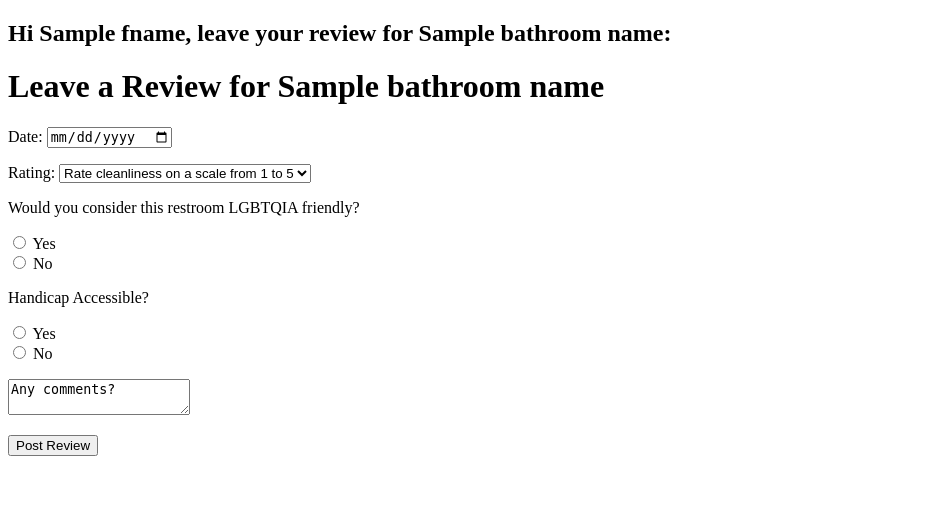
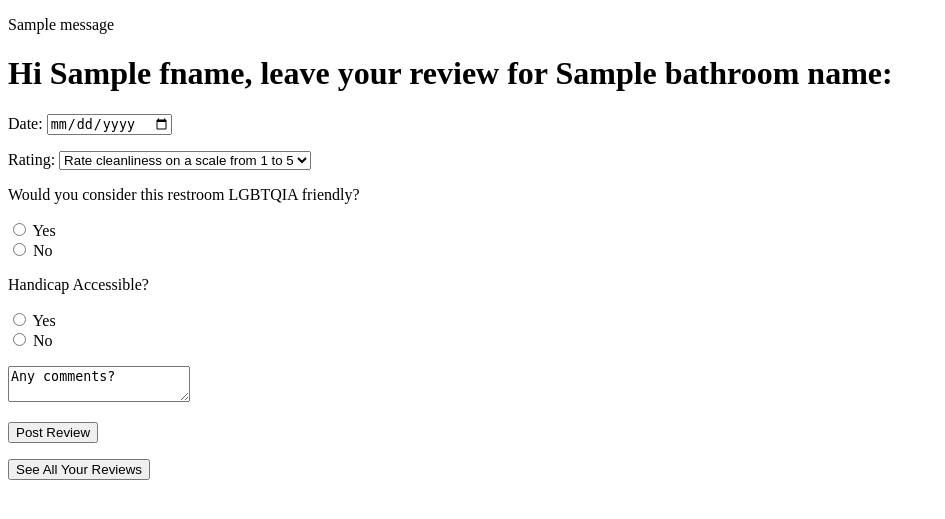
Before and after one commit to catalyst-777/goGo, a Flask app: template templates/review-form.html in a window 1280 px wide. Shown: the top 519 px of the page, without its empty margins (0-945 px from the left). Run offline with Flask 2, Linux system fonts and the light colour scheme; the template is opened without the code that fills it: most values are stand-ins (such as "Sample title", 1, 10 or a date in 2020); one stand-in notice (Sample message) is shown.

Commit message:
Allow users to see their previous reviews

```diff
--- a/server.py
+++ b/server.py
@@ -97,10 +97,12 @@ def get_restrooms():
 def show_review_form():
     """Show review form"""
     bathroom_id = request.form.get("bathroomID")
+    session["bathroom_id"] = bathroom_id
     bathroom_name = request.form.get("bathroomName")
     session["bathroomName"] = bathroom_name
     print('in show review route')
-    return render_template('review-form.html', bathroom_id = bathroom_id, bathroom_name = bathroom_name, bathroomName = session["bathroomName"], fname = session["user_fname"], user_id = session["user_id"])
+
+    return render_template('review-form.html', bathroom_id = session["bathroom_id"], bathroom_name = bathroom_name, bathroomName = session["bathroomName"], fname = session["user_fname"], user_id = session["user_id"])
 
 #Create user review
 @app.route("/review-form/createReview", methods=["POST"])
@@ -110,7 +112,7 @@ def create_review():
     date_time = request.form.get("date-picker")
     date_time = datetime.strptime(date_time, "%Y-%m-%d")
 
-    bathroom_id = request.form.get("bathroomID")
+    bathroom_id = session["bathroom_id"]
     bathroom_name = session["bathroomName"]
     cleanliness = request.form.get("cleanliness")
     lgbt_frendly = request.form.get("lgbt_friendly")
@@ -128,17 +130,18 @@ def create_review():
 
     crud.create_review(date_time, cleanliness, accessible, lgbt_frendly, comments, bathroom_id, user_id)
     flash("You're review has been added!")
-    return render_template('review-form.html', fname = session["user_fname"], user_id = session["user_id"], bathroom_name = session["bathroomName"])
+
+    return render_template('review-form.html', fname = session["user_fname"], user_id = session["user_id"], bathroom_name = session["bathroomName"], bathroom_id = session["bathroom_id"])
 
 
-#Get all of a particular user's reviews<input type="hidden" id="bathroomName" name="bathroomName" value="${restroomMarker.name}">
-# @app.route("/all_user_reviews", methods=["GET", "POST"])
-# def get_all_user_reviews():
-#     """Show all reviews"""
-#     bathroom_id = request.form.get("bathroomID")
-#     bathroom_name = request.form.get("bathroomName")
-#     print('in get reviews route')
-#     return render_template('/user_page.html')
+#Get all of a particular user's reviews
+@app.route("/all_user_reviews", methods=["GET", "POST"])
+def get_all_user_reviews():
+    """Show all reviews"""
+    user_id = session["user_id"]
+    reviews = crud.get_all_user_reviews(user_id)
+
+    return render_template('/all_user_reviews.html', fname = session["user_fname"], user_id = session["user_id"], reviews = reviews)
 
 
 
--- a/templates/review-form.html
+++ b/templates/review-form.html
@@ -6,12 +6,16 @@
 {% endblock %}
 
 {% block body %}
-<h2>Hi {{ fname }}, leave your review for {{bathroom_name}}:</h2>
+{% for msg in get_flashed_messages() %}
+      <p class="flash-msg">
+        {{ msg }}
+      </p>
+    {% endfor %}
+<h1>Hi {{ fname }}, leave your review for {{bathroom_name}}:</h1>
 <form action="/review-form/createReview" method="POST">
-    <input type="hidden" id="bathroomID" name="bathroomID" value="${restroomMarker.bathroom_id}">
-    <input type="hidden" id="bathroomName" name="bathroomName" value="${restroomMarker.name}">
+    <input type="hidden" id="bathroomID" name="bathroomID" value="{{ bathroom_id }}">
+    <input type="hidden" id="bathroomName" name="bathroomName" value="{{ bathroom_name }}">
     <input type="hidden" id="userID" name="user_id" value="${user_id}">
-    <h1>Leave a Review for {{bathroom_name}} </h1>
     <p>
         <label for="date-picker">Date:</label>
         <input type="date" id="date-picker" name="date-picker">
@@ -50,7 +54,9 @@
         <input type="submit" value="Post Review">
     </p>
 </form>
-
+<form action="/all_user_reviews" method="POST">
+    <input type="submit" value="See All Your Reviews" >
+</form>
 
 
 {% endblock %}
```
Also changed, not shown: crud.py (+7 -1 lines), static/js/map.js (+0 -11 lines), templates/all_user_reviews.html (added, +20 -0 lines).
